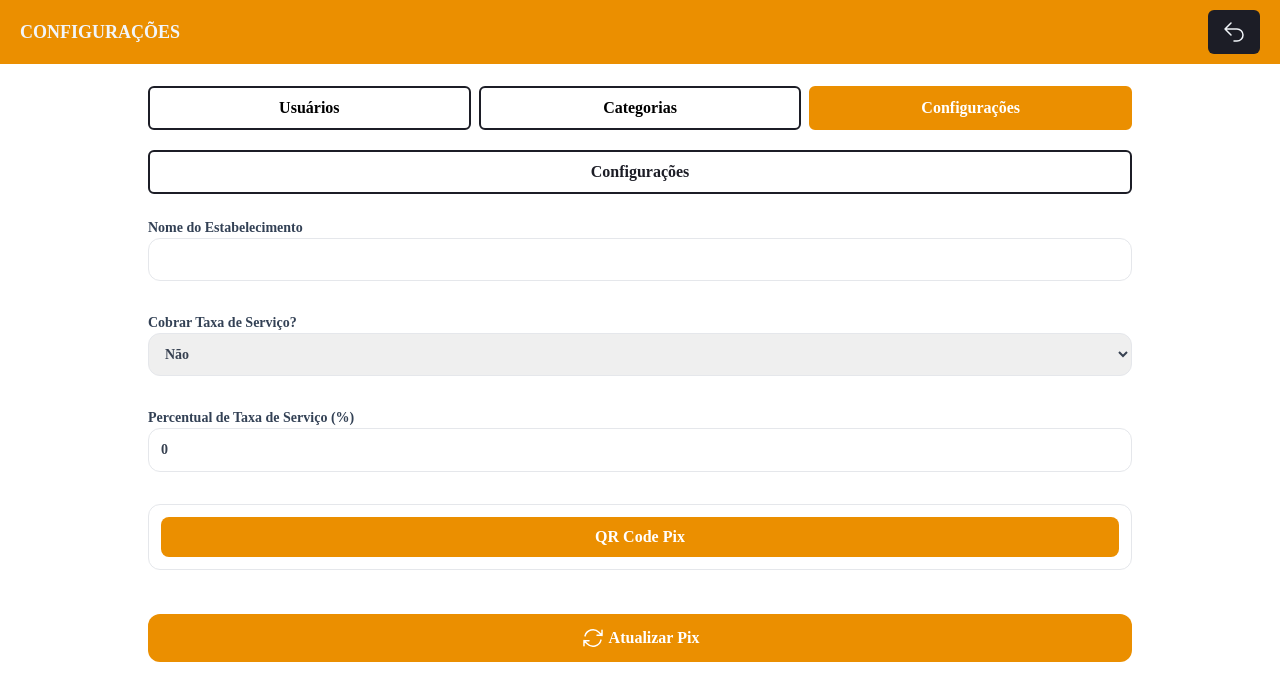
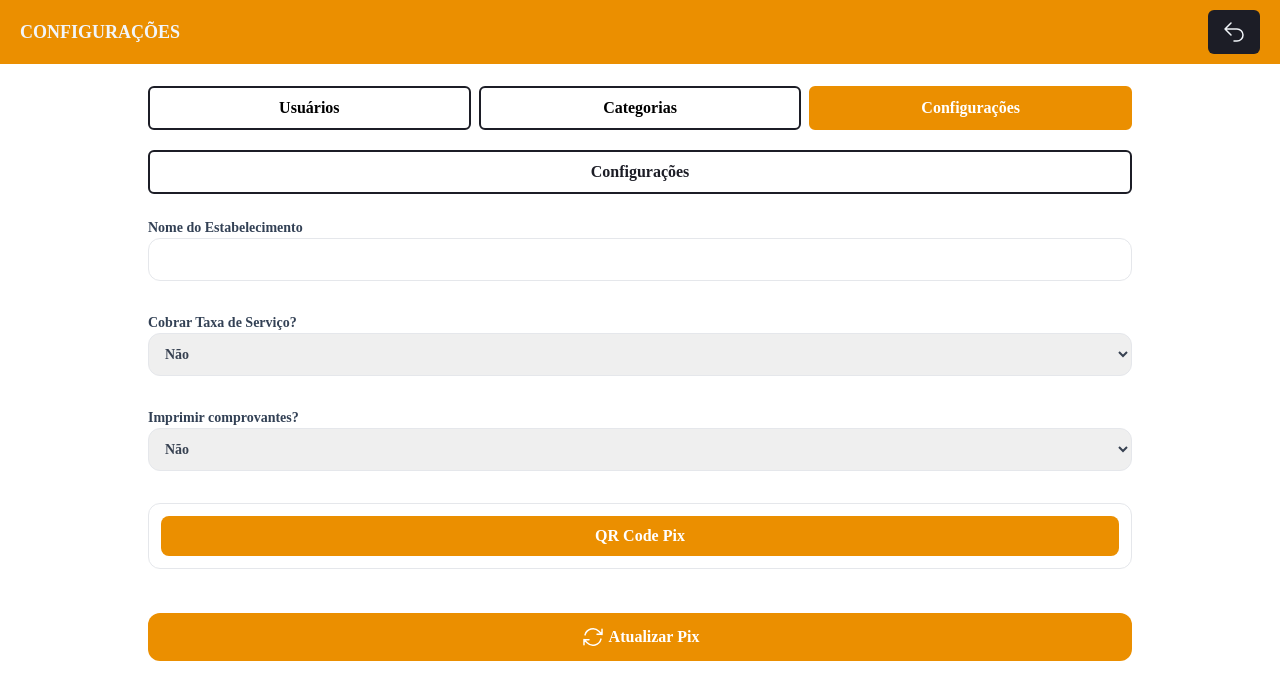
Before and after one commit to maracajaurn/comanda-menu-v3, a React (Create React App) app: page /usuarios in a window 1280 px wide. Both pictures are taken after a click on the button "Configurações". Shown: the top 700 px of the page. Built offline with nearby package versions, Linux system fonts and the light colour scheme; no server answers.

Commit message:
Adicionando configuração de impressão

```diff
--- a/src/components/settings/index.jsx
+++ b/src/components/settings/index.jsx
@@ -18,7 +18,9 @@ export const Settings = ({ showComponent }) => {
         serveice_change: 0,
         service_change_percentage: 0,
         image_pix: "",
-        color: ""
+        color: "",
+        service_change_printer: 0,
+        printer_name: "",
     });
 
     useEffect(() => {
@@ -35,7 +37,9 @@ export const Settings = ({ showComponent }) => {
             serveice_change: setting.serveice_change,
             service_change_percentage: setting.service_change_percentage,
             image_pix: setting.image_pix,
-            color: setting.color
+            color: setting.color,
+            service_change_printer: setting.service_change_printer,
+            printer_name: setting.printer_name
         };
 
         if (!setting.setting_id) {
@@ -102,15 +106,18 @@ export const Settings = ({ showComponent }) => {
                                     service_change_percentage: result[0].service_change_percentage,
                                     color: result[0].color,
                                     image_pix: base64Image,
+                                    service_change_printer: result[0].service_change_printer,
+                                    printer_name: result[0].printer_name,
                                 }));
 
                                 return;
                             })
                             .catch((error) => {
-                                return toast.error('Erro ao converter a imagem: ' + error.message);
+                                toast.error('Erro ao converter a imagem: ' + error.message);
                             });
                     } else {
-                        return setSetting(result[0]);
+                        setSetting(result[0]);
+                        return
                     };
                 };
 
@@ -172,6 +179,7 @@ export const Settings = ({ showComponent }) => {
                 </select>
             </label>
 
+            {String(setting.serveice_change) === "1" && (
                 <label className="text-slate-700 text-sm font-bold mb-2 flex flex-col">
                     Percentual de Taxa de Serviço (%)
                     <input
@@ -186,6 +194,30 @@ export const Settings = ({ showComponent }) => {
                         value={setting.service_change_percentage}
                     />
                 </label>
+            )}
+
+            <label className="text-slate-700 text-sm font-bold mb-2 flex flex-col">
+                Imprimir comprovantes?
+                <select className="w-full border rounded-xl p-3 text-gray-700 leading-tight focus:outline-none focus:shadow-outline"
+                    id="serviceCharge"
+                    name="serviceCharge"
+                    value={setting.service_change_printer}
+                    onChange={(e) => handleSetting("service_change_printer", e)}>
+                    <option value="1" >Sim</option>
+                    <option value="0" >Não</option>
+                </select>
+            </label>
+
+            {String(setting.service_change_printer) === "1" && (
+                <label className="text-slate-700 text-sm font-bold mb-2 flex flex-col">
+                    Nome da impressora
+                    <input type="text"
+                        className="w-full border rounded-xl p-3 text-gray-700 leading-tight focus:outline-none focus:shadow-outline"
+                        onChange={(e) => handleSetting("printer_name", e)}
+                        value={setting.printer_name}
+                    />
+                </label>
+            )}
 
             <label className={`${toggleView ? "-z-10" : ""} relative w-full flex flex-col items-center gap-3`}>
                 <div className="w-full flex flex-col items-center gap-3 border rounded-xl p-3 relative">
--- a/src/pages/closeCheck/index.jsx
+++ b/src/pages/closeCheck/index.jsx
@@ -3,6 +3,7 @@ import { useParams, useNavigate } from "react-router-dom";
 import toast from "react-hot-toast";
 
 import { Navbar, Calc, Check } from "../../components";
+import { Print } from "../../libs/icons";
 
 import { useLoader } from "../../contexts";
 
@@ -36,6 +37,8 @@ export const CloseCheck = () => {
         serveice_change: 0,
         service_change_percentage: 0,
         image_pix: "",
+        service_change_printer: 0,
+        printer_name: ""
     });
 
     const [visibilityCalc, setVisibilityCal] = useState(false);
@@ -222,6 +225,10 @@ export const CloseCheck = () => {
             });
     }, [check]);
 
+    const print = (name_client, items, total_value) => {
+        socket.emit("print_check", { name_client, items, total_value, printer_name: "POS-80C" });
+    };
+
     return (
         <>
             <Navbar title={`Fechar`} url />
@@ -235,6 +242,13 @@ export const CloseCheck = () => {
                     status={false}
                     serveice_change={setting.serveice_change ? setting.service_change_percentage : false}
                 />
+
+                {String(setting.service_change_printer) === "1" && (
+                    <button className="px-5 py-2 flex justify-center items-center text-white rounded-xl bg-[#1C1D26] hover:bg-[#EB8F00] transition-all delay-75"
+                        onClick={() => print(check.name_client, products, check.total_value)}>
+                        <Print />
+                    </button>
+                )}
 
                 <label className="flex flex-col text-slate-900 text-[20px] font-semibold">
                     Pagar com:
```
Lines whose indentation alone changed are shown as unchanged.
